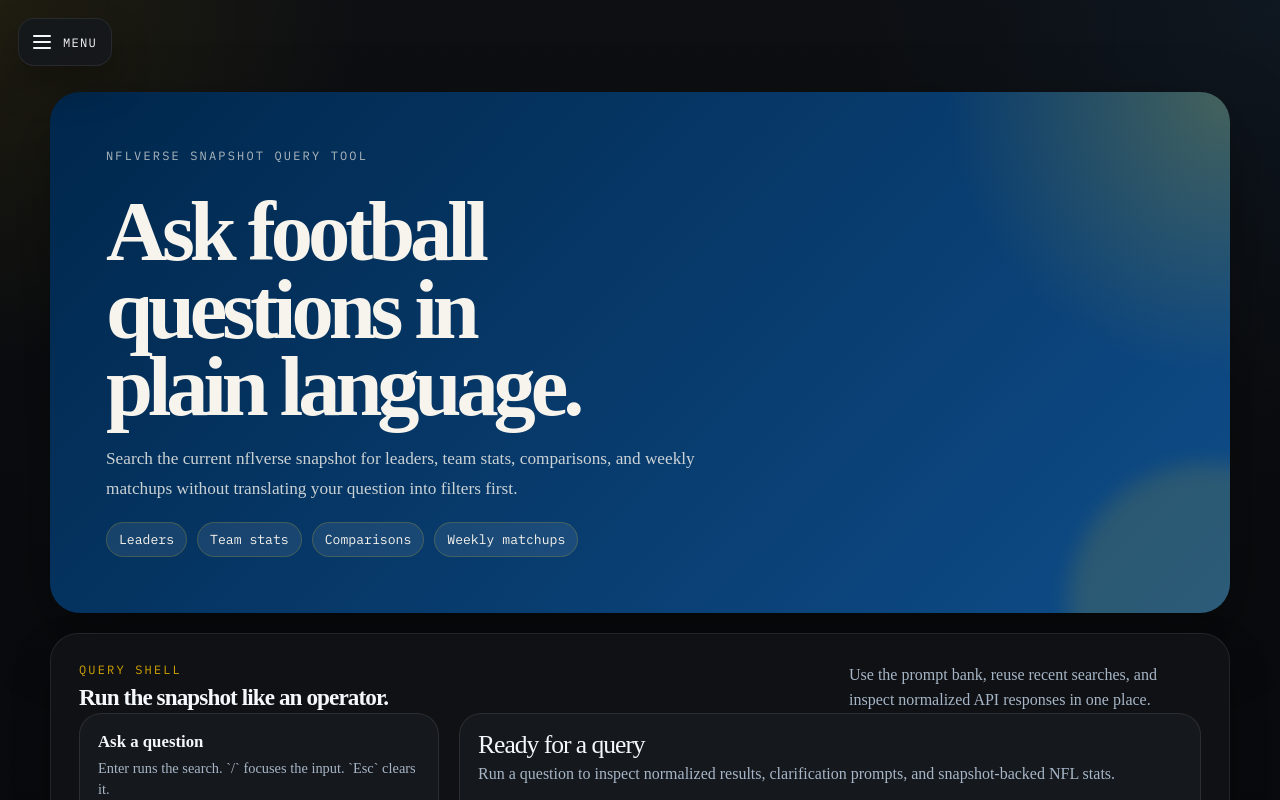
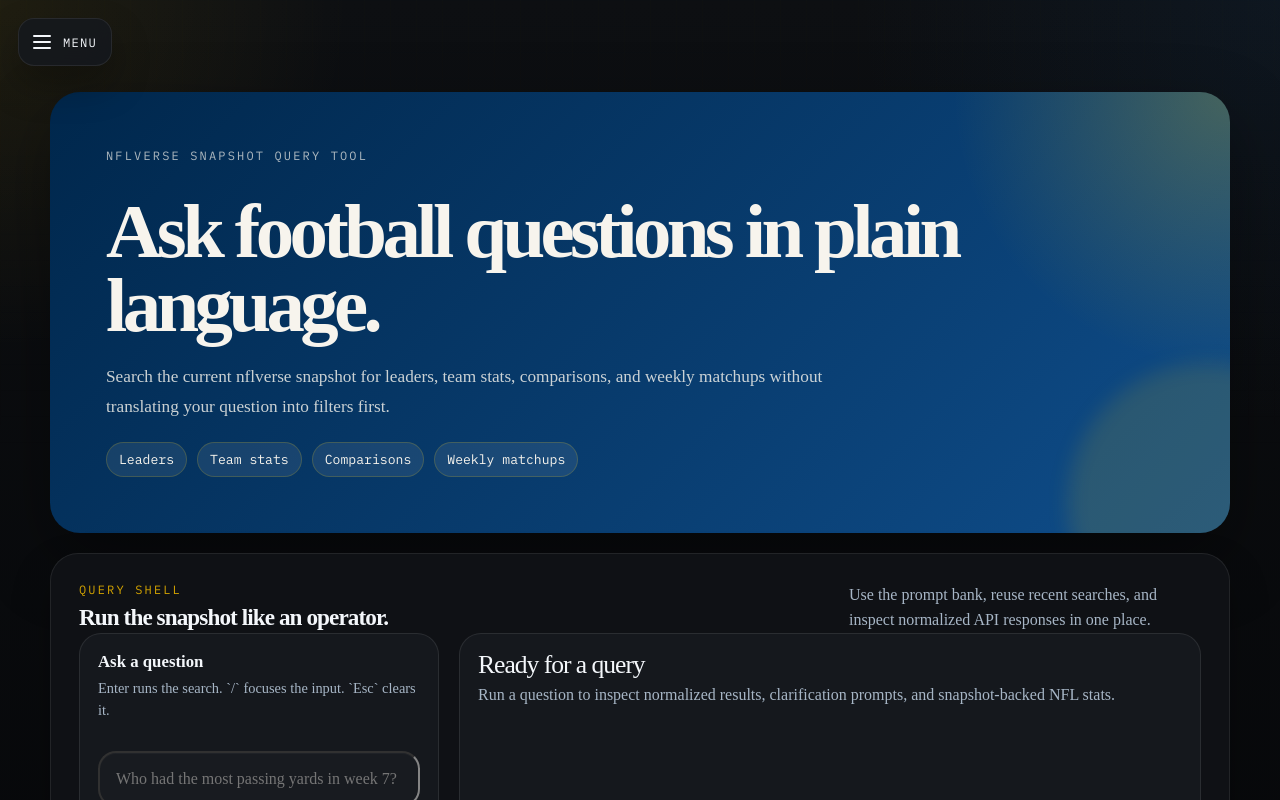
Before and after one commit to zkawoosa/NaturalFootballLanguageStatsTool, a Next.js app: page / in a window 1280 px wide. Shown: the top 800 px of the page. Built offline with nearby package versions, Linux system fonts and the light colour scheme.

Commit message:
Let hero text span the full banner width

```diff
--- a/src/app/globals.css
+++ b/src/app/globals.css
@@ -168,9 +168,9 @@
   overflow: hidden;
   border-radius: 30px;
   display: grid;
-  gap: 18px;
+  gap: 20px;
   min-height: 320px;
-  align-content: space-between;
+  align-content: start;
   padding: clamp(32px, 5vw, 56px);
   color: #f7f4ed;
   background:
@@ -205,16 +205,15 @@
 }
 
 .hero h1 {
-  max-width: 14ch;
+  max-width: none;
   margin-bottom: 0;
-  font-size: clamp(2.9rem, 6.6vw, 5.6rem);
-  line-height: 0.92;
+  font-size: clamp(2.7rem, 6vw, 5rem);
+  line-height: 0.96;
   letter-spacing: -0.06em;
-  text-wrap: balance;
 }
 
 .hero-intro {
-  max-width: 72ch;
+  max-width: 84ch;
   margin-bottom: 0;
   font-size: 1.08rem;
   line-height: 1.72;
@@ -841,7 +840,7 @@
   }
 
   .hero h1 {
-    max-width: 11ch;
+    max-width: none;
     font-size: clamp(2.5rem, 12vw, 3.8rem);
   }
 
```
